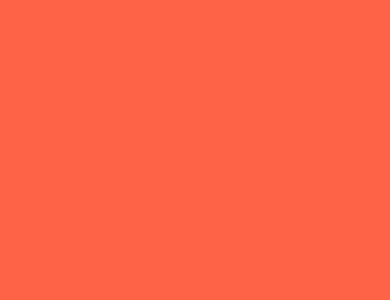
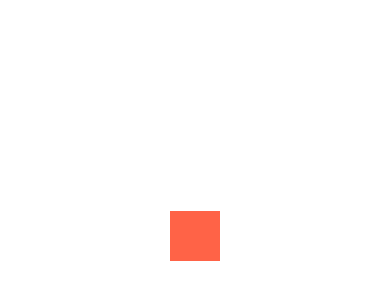
Before and after one commit to Charpell/React-Native-Animations, a React Native app: screen / in a window 390 px wide. Shown: the part 186-486 px from the top of the page. Built offline with nearby package versions, Linux system fonts and the light colour scheme.

Commit message:
Decay. Used for dragging and gesture

```diff
--- a/App.js
+++ b/App.js
@@ -1,37 +1,44 @@
 import React from 'react';
-import { StyleSheet, Text, View, Animated, TouchableWithoutFeedback, ScrollView } from 'react-native';
+import { StyleSheet, Text, View, Animated, TouchableWithoutFeedback, ScrollView, PanResponder } from 'react-native';
 
 export default class App extends React.Component {
   state = {
-    animation: new Animated.Value(1)
+    animation: new Animated.ValueXY(0)
   }
 
+  componentWillMount() {
+    this._panResponder = PanResponder.create({
+      onStartShouldSetPanResponder: () => true,
+      onMoveShouldSetPanResponder: () => true,
+      onPanResponderGrant: (e, gestureState) => {
+        this.state.animation.extractOffset();
+      },
+      onPanResponderMove: Animated.event([
+        null,
+        { dx: this.state.animation.x, dy: this.state.animation.y }
+      ]),
+      onPanResponderRelease: (e, { vx, vy}) => {
+        Animated.decay(this.state.animation, {
+          velocity: { x: vx, y: vy },
+          deceleration: 0.997
+        }).start();
+      }
+    });
+  }
+
+
+
   render() {
-    const backgroundInterpolate = this.state.animation.interpolate({
-      inputRange: [0, 3000],
-      outputRange: ["rgb(255,99,71)", "rgb(99,71,255)"]
-    });
-
-    const backgroundStyle = {
-      backgroundColor: backgroundInterpolate
-    }
+    const animatedStyle = {
+      transform: this.state.animation.getTranslateTransform(),
+    };
 
     return (
       <View style={styles.container}>
-       <ScrollView
-        scrollEventThrottle={16}
-        onScroll={ Animated.event([
-          {
-            nativeEvent: {
-              contentOffset: {
-                y: this.state.animation
-              }
-            }
-          }
-        ])}
-       >
-        <Animated.View style={[styles.content, backgroundStyle]} />
-       </ScrollView>
+        <Animated.View
+          style={[styles.box, animatedStyle]}
+          {...this._panResponder.panHandlers}
+        />
       </View>
     );
   }
@@ -40,8 +47,12 @@ export default class App extends React.Component {
 const styles = StyleSheet.create({
   container: {
     flex: 1,
+    alignItems: "center",
+    justifyContent: "center",
   },
-  content: {
-    height: 3000,
-  }
+  box: {
+    width: 50,
+    height: 50,
+    backgroundColor: "tomato",
+  },
 });
```
Also changed, not shown: 1 other file (tests, documents, lock files or other folders).
